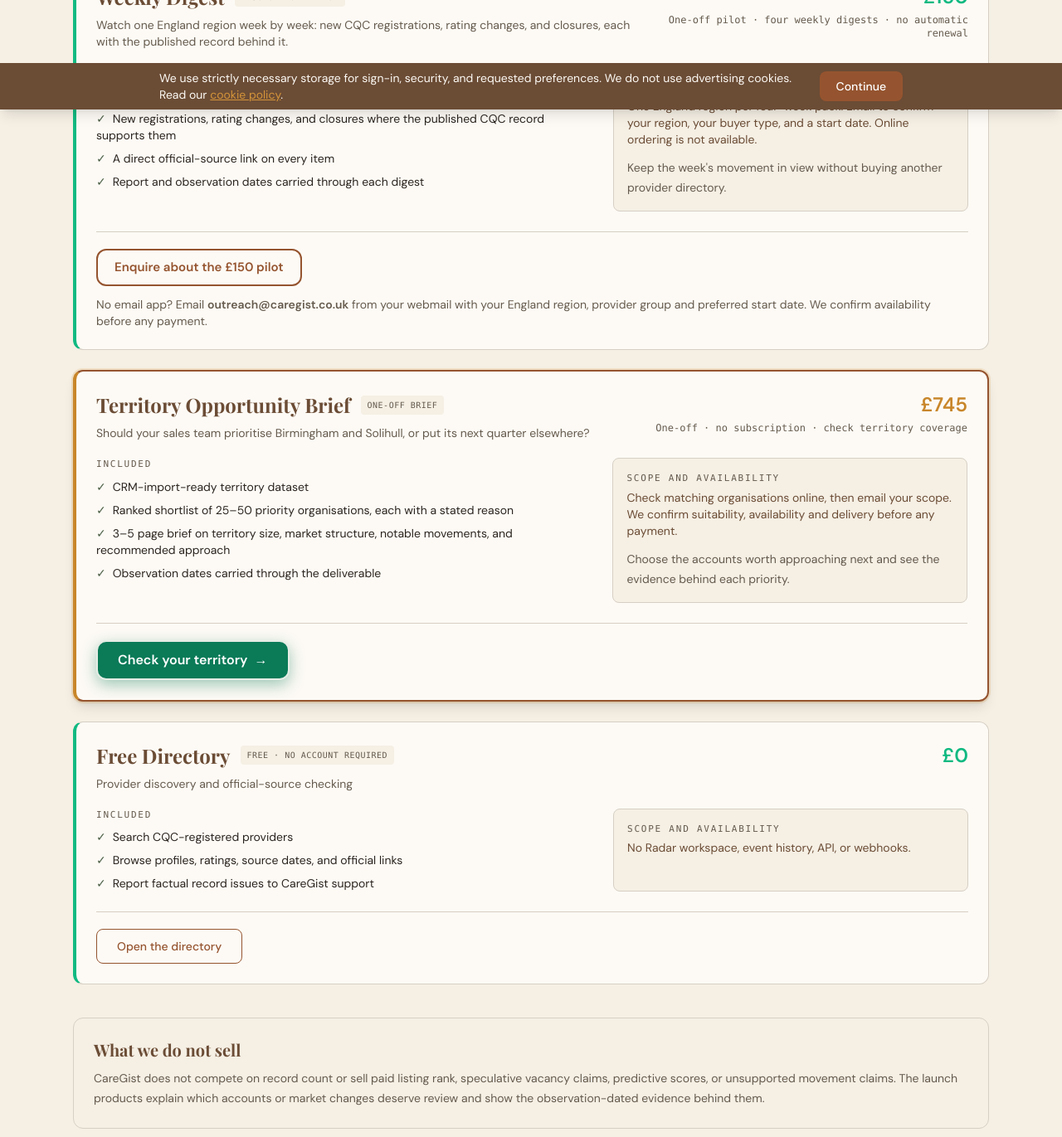
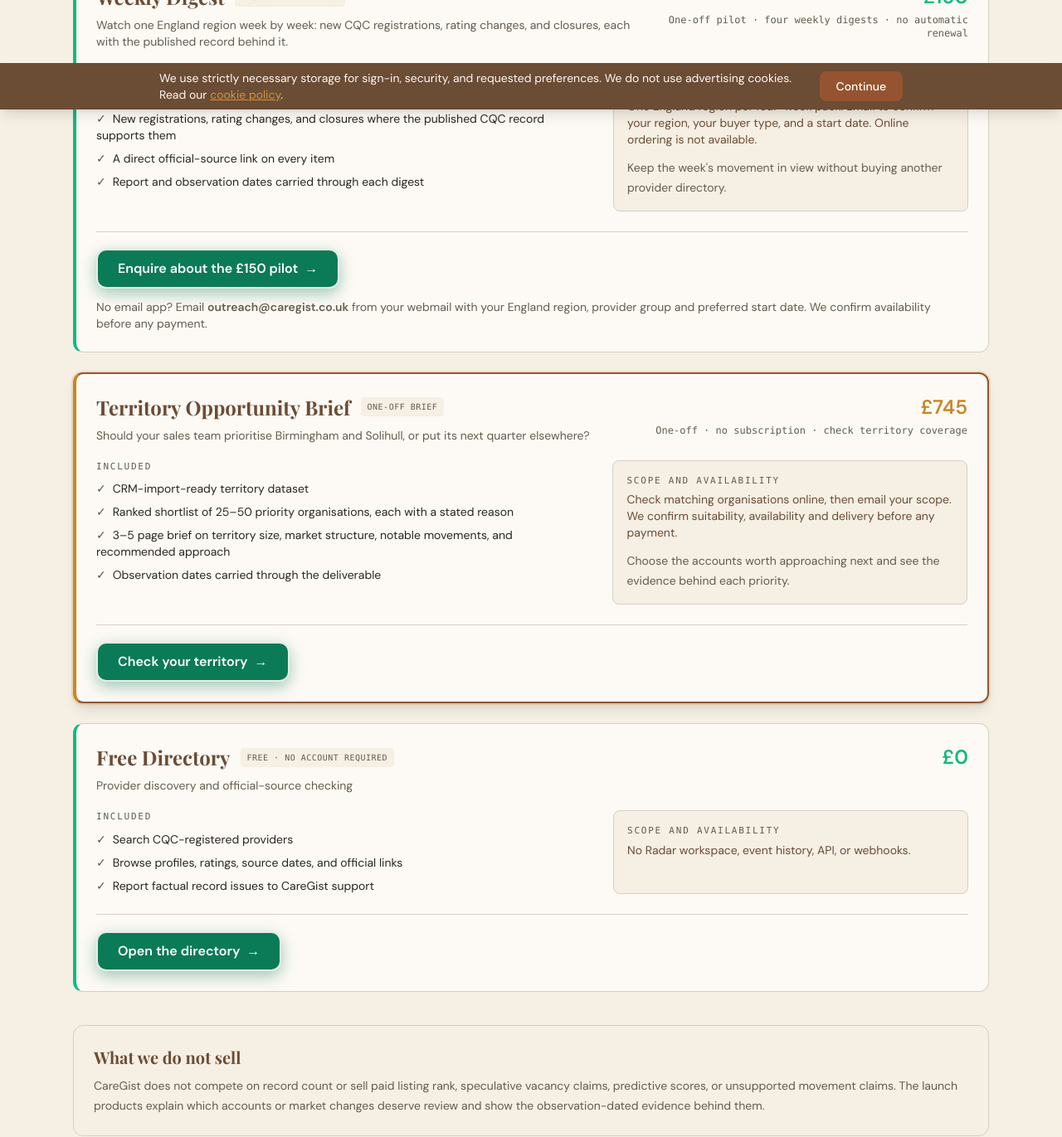
Before and after one commit to sapopo93/caregist, a Next.js app in the folder frontend/: page /pricing in a window 1280 px wide. Shown: the part 668-2039 px from the top of the page at 83% size. Built offline with nearby package versions, Linux system fonts and the light colour scheme; no server answers.

Commit message:
style(pricing): match all product CTAs to territory green

```diff
--- a/frontend/components/PricingCTA.tsx
+++ b/frontend/components/PricingCTA.tsx
@@ -98,7 +98,7 @@
       <div>
         <Link
           href={`mailto:outreach@caregist.co.uk?subject=${encodeURIComponent(oneOffContact.subject)}&body=${encodeURIComponent("Please review availability for the £150 four-week Weekly Digest pilot. This is an enquiry, not an order.\n\nEngland region:\nProvider group:\nPreferred start date:")}`}
-          className="cta-secondary"
+          className="cta-primary"
           onClick={() => void trackEvent("one_off_scope_click", "pricing_card", { tier: tierKey })}
         >
           {ctaLabel}
@@ -168,7 +168,7 @@
     return (
       <Link
         href="/search"
-        className="inline-block text-center py-2.5 px-6 rounded-lg font-medium text-sm transition-colors border border-clay text-clay hover:bg-clay hover:text-white"
+        className="cta-primary"
         onClick={() => {
           void trackEvent("pricing_cta_click", "pricing_card", { tier: tierKey, target_tier: "free", action: "open_directory" });
           void trackEvent("plan_selection", "pricing_card", { source_tier: tierKey, target_tier: "free" });
@@ -183,7 +183,7 @@
     return (
       <Link
         href={`mailto:enterprise@caregist.co.uk?subject=CareGist+${tier.replace(/\s+/g, "+")}`}
-        className="inline-block text-center py-2.5 px-6 rounded-lg font-medium text-sm transition-colors border border-clay text-clay hover:bg-clay hover:text-white"
+        className="cta-primary"
         onClick={() => void trackEvent("enterprise_contact_click", "pricing_card", { tier: tierKey })}
       >
         {ctaLabel}
@@ -270,7 +270,7 @@
   return (
     <Link
       href={isFreeTier ? "/signup" : `/signup?plan=${targetTier}`}
-      className="inline-block text-center py-2.5 px-6 rounded-lg font-medium text-sm transition-colors border border-clay text-clay hover:bg-clay hover:text-white"
+      className="cta-primary"
       onClick={() => {
         void trackEvent("pricing_cta_click", "pricing_card", { tier: tierKey, target_tier: targetTier, action: isFreeTier ? "signup_free" : "signup_paid" });
         void trackEvent("plan_selection", "pricing_card", { source_tier: tierKey, target_tier: targetTier });
```
